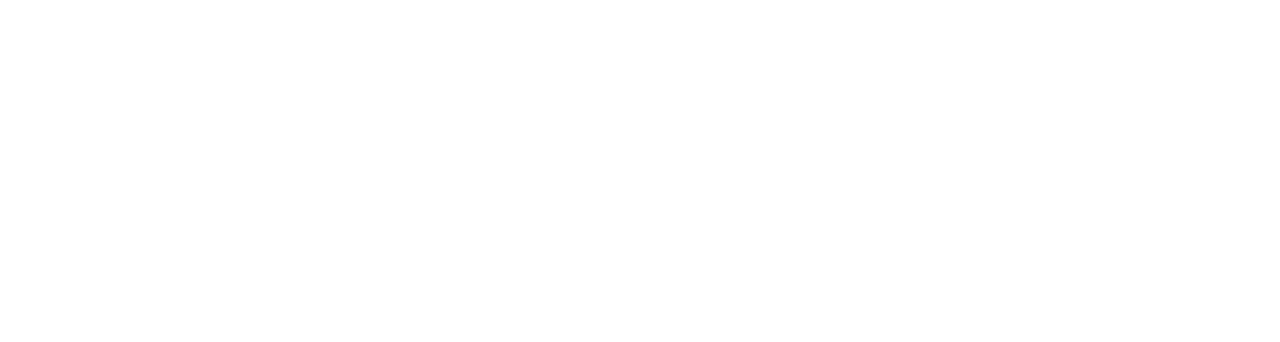
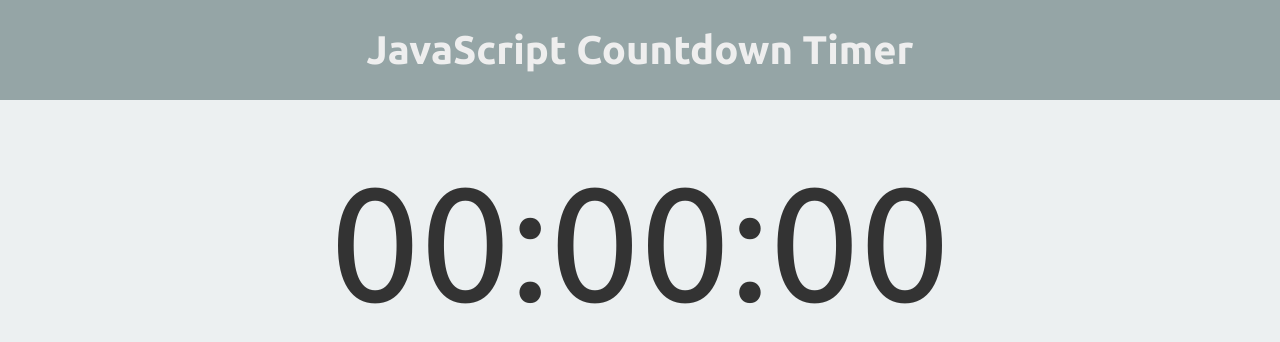
Before and after one commit to joshuasachtleben/JavaScript-Countdown-Timer, a plain HTML site: page index.html in a window 1280 px wide. Drawn offline with Linux system fonts and the light colour scheme.

Commit message:
Flushed out HTML wireframe and added CSS.

```diff
--- /dev/null
+++ b/css/style.css
@@ -0,0 +1,49 @@
+/*****************************
+GENERAL
+*****************************/
+
+html, body {
+    padding: 0;
+    margin: 0;
+    height: 100%; /* allows nested tags to fill height with 100% relative to parent */
+    font-family: 'Ubuntu', sans-serif;
+    color: #333333;
+}
+
+.container {
+    height: 100%;
+    background-color: #ecf0f1;
+}
+
+/*****************************
+HEADER
+*****************************/
+
+.header {
+    height: 100px;
+    background-color: #95a5a6;
+}
+
+.header h1 {
+    padding: 0;
+    margin: 0;
+    font-size: 40px;
+    text-align: center;
+
+    /* The following three lines allow the H1 tag content to be aligned vertically with the parent element */
+    position: relative;
+    top: 50%;
+    transform: translateY(-50%);
+
+    color: #EEEEEE;
+}
+
+/*****************************
+BODY
+*****************************/
+
+.timer {
+    margin: 50px auto;
+    text-align: center;
+    font-size: 10em;
+}
--- a/index.html
+++ b/index.html
@@ -1,13 +1,21 @@
 <!DOCTYPE html>
 <html>
-    <head>
-        <title>JavaScript Countdown Timer</title>
-        <link type="text/css" rel=
-    </head>
-    <body>
-        <div class="wrapper">
-            <div class="header"></div>
-            <div class="body"></div>
+
+<head>
+    <title>JavaScript Countdown Timer</title>
+    <link href='http://fonts.googleapis.com/css?family=Ubuntu:400,700' rel='stylesheet' type='text/css'>
+    <link type="text/css" href="css/style.css" rel="stylesheet" />
+</head>
+
+<body>
+    <div class="container">
+        <div class="header">
+            <h1>JavaScript Countdown Timer</h1>
         </div>
-    </body>
+        <div class="body">
+            <div class="timer">00:00:00</div>
+        </div>
+    </div>
+</body>
+
 </html>
```
